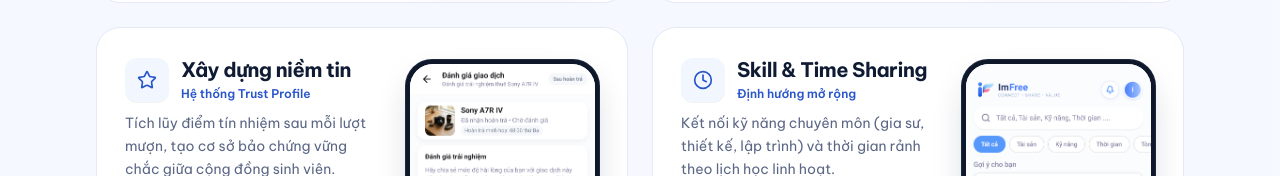
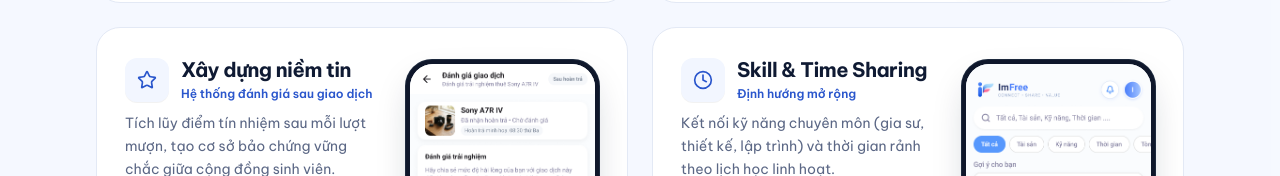
Before and after one commit to phamhuy273/imfree-web, a React (Vite) app: page / in a window 1280 px wide. Shown: the part 1414-1590 px from the top of the page. Built offline with nearby package versions, Linux system fonts and the light colour scheme.

Commit message:
fix(content): update subtitle to 'Hệ thống đánh giá sau giao dịch' for Trust module

```diff
--- a/src/data/content.js
+++ b/src/data/content.js
@@ -84,7 +84,7 @@ export const modules = [
   {
     icon: Star,
     title: "Xây dựng niềm tin",
-    subtitle: "Hệ thống Trust Profile",
+    subtitle: "Hệ thống đánh giá sau giao dịch",
     text: "Tích lũy điểm tín nhiệm sau mỗi lượt mượn, tạo cơ sở bảo chứng vững chắc giữa cộng đồng sinh viên.",
     highlights: [
       "Hồ sơ Trust Profile 5 sao minh bạch",
--- a/src/pages/Home.jsx
+++ b/src/pages/Home.jsx
@@ -58,7 +58,7 @@ const MOCKUP_DETAILS = [
   {
     index: 2,
     title: "Xây dựng niềm tin",
-    subtitle: "Hệ thống Trust Profile",
+    subtitle: "Hệ thống đánh giá sau giao dịch",
     image: mockupTrustProfile,
     description:
       "Chu trình uy tín khép kín: Đánh giá sao và nhận xét khách quan sau khi hoàn trả. Điểm uy tín được tích lũy vào hồ sơ cá nhân của sinh viên.",
```
